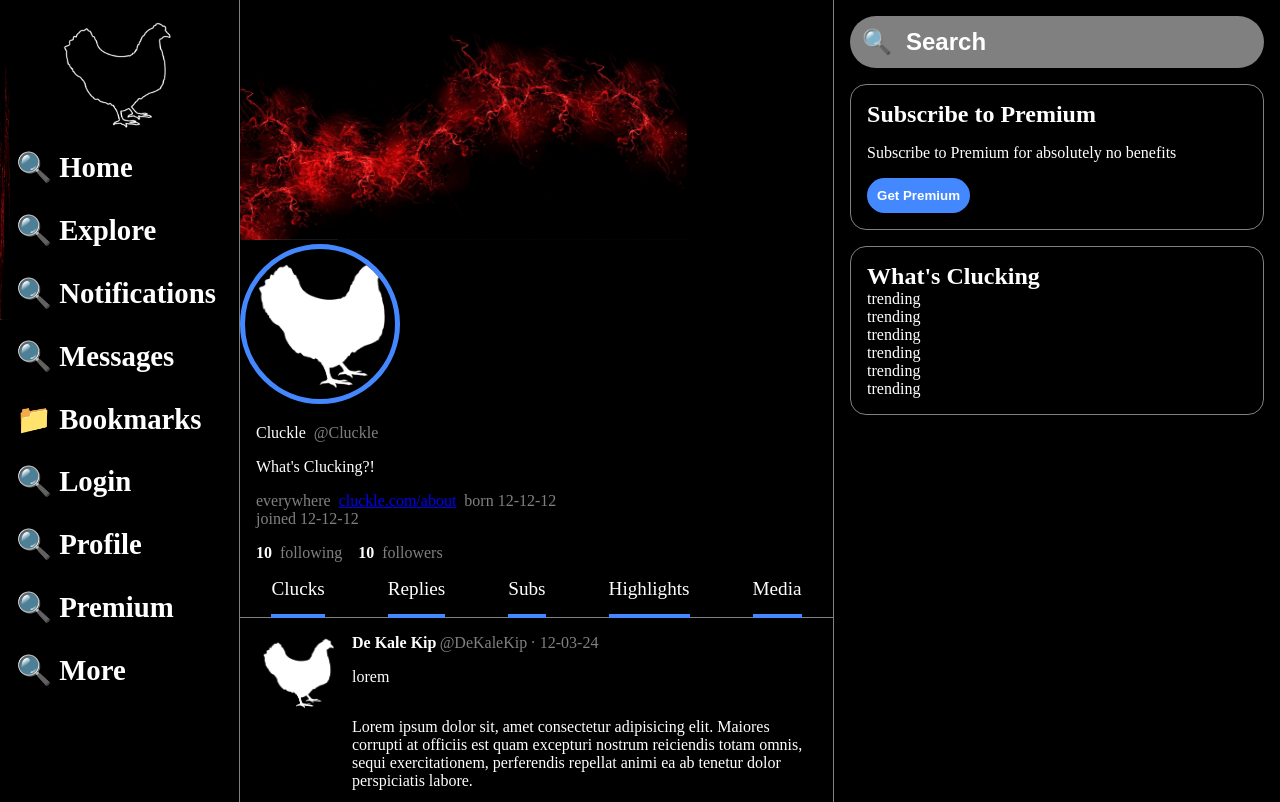
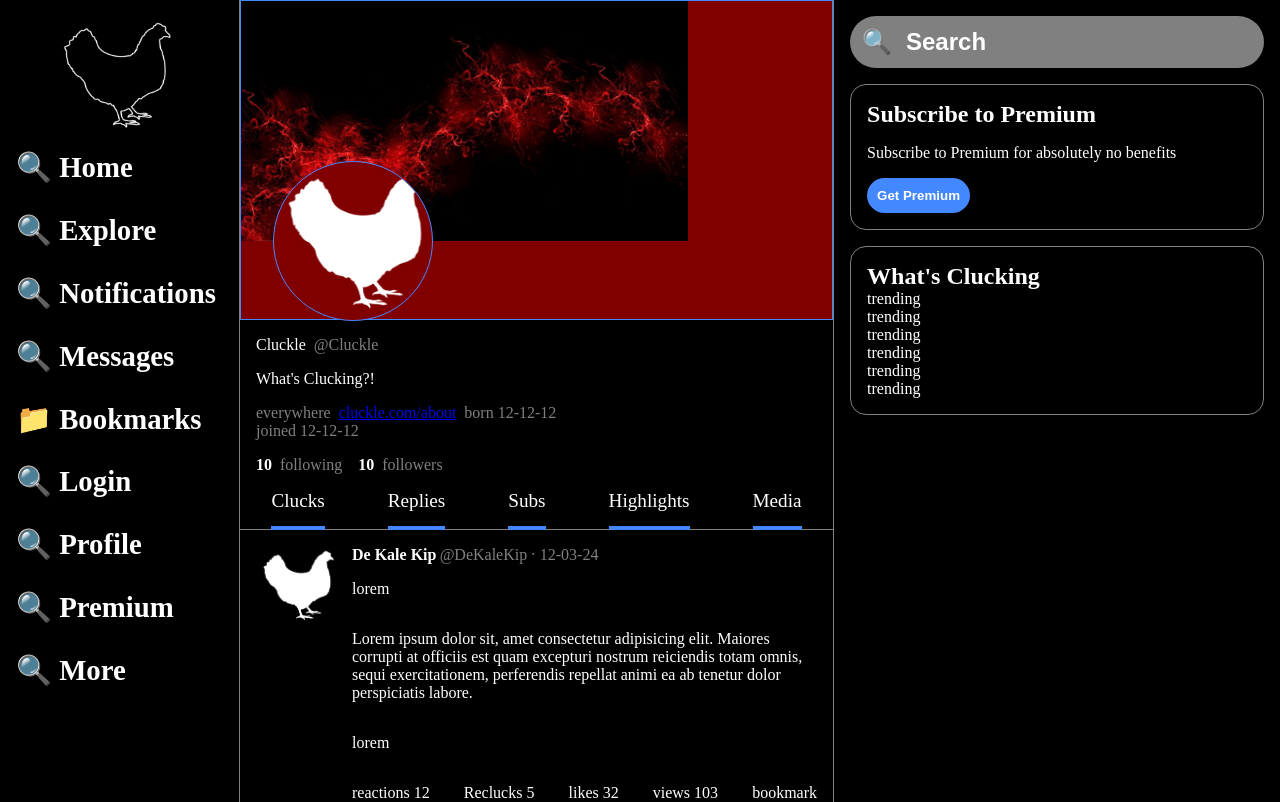
Before and after one commit to Rowan-Laffeber/Cluckle, a PHP site: page /user.php in a window 1280 px wide. Shown: the top 802 px of the page. Run offline with PHP 8.4, Linux system fonts and the light colour scheme; grey boxes are pictures that could not be loaded.

Commit message:
v0.0.0.1
position is fixed

```diff
--- a/assets/styles/main.css
+++ b/assets/styles/main.css
@@ -487,36 +487,36 @@ div.login {
 .userpage{
     color: white;
     margin: 0em 0em 0em 15em;
-    .banner{
-        width: inherit;
-        height: 15em;
-        .logo-container {
-            position: relative;
+    .bannerPfp{
+        width: 100%;
+        max-height: 20em;
+        height: 20em;
+        position: relative;
+        border: 1px solid #4488ff;
+        background-color: maroon;
+
+
+        img.banner{
+            height: 15em;
+            position: absolute;
+            /* background-color: maroon; */
         }
-            content: "";
+        img.profilePicture{
             position: absolute;
-            top: 0;
-            left: 0;
-            width: 10px;
-            height: 20em;
-            background-image: url('jouw-afbeelding.jpg');
-            background-size: 8em;
-            background-position: center;
-            background-repeat: no-repeat;
-            z-index: -1;
-            opacity: 0.5;
+            margin-top: 10em;
+            margin-left: 2em;
+            width: 10em;
+            height: 10em;
+            border-radius: 50%;
+            border: 1px solid #4488ff;
+            background-color: maroon;
+        }
+
     }
-    .banner2    {
-        width: inherit;
-        height: 15em;
-    }
-    .profilePicture{
-        width: 10em;
-        height: 10em;
-        border-radius: 50%;
-        border: 5px solid #4488ff;
-    }
+
+
     .textUser{
+        position: relative;
         margin-left: 1em;
         .usernameHandle{
             display: flex;
--- a/user.php
+++ b/user.php
@@ -2,13 +2,13 @@
   <div class="pageContent">
     <div class="createAndArticles">
 
+      <div class="userpage">
 
-        <div class="userpage">
-            <div>
+        <div class="bannerPfp">
           <img class="banner" src="assets/img/banner.png" alt="">
-                <img class="banner2" src="assets/img/banner.png" alt="">
+          <img class="profilePicture" src="assets/img/chicken-solid-white.png" alt="">
+        </div>
 
-                <img class="profilePicture" src="assets/img/chicken-solid-white.png" alt="">
           <div class="textUser">
             <div class="usernameHandle">
               <p class=username>Cluckle</p>
@@ -35,8 +35,6 @@
             </div>
           </div>
 
-
-            </div>
         </div>
 
 
```
Lines whose indentation alone changed are shown as unchanged.
